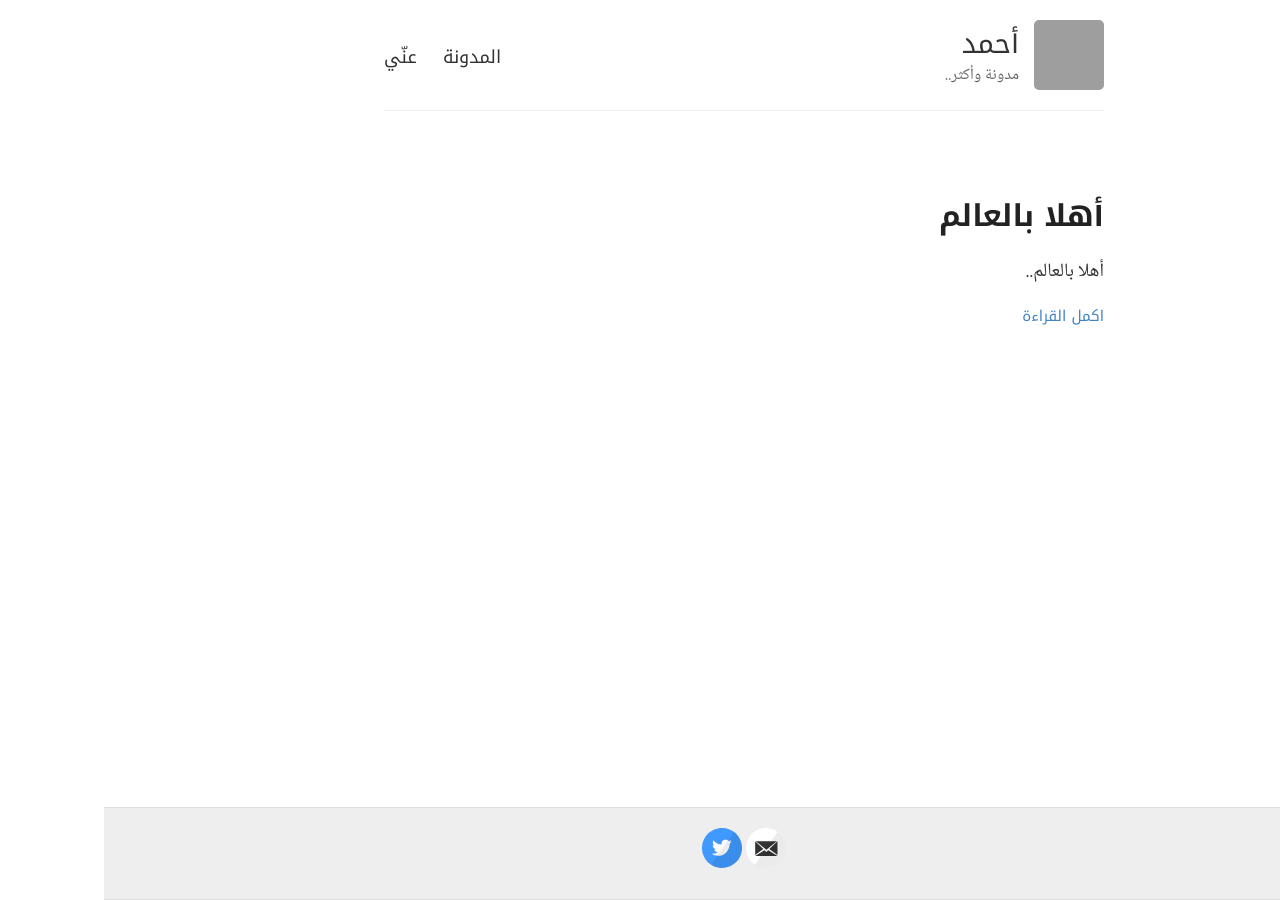
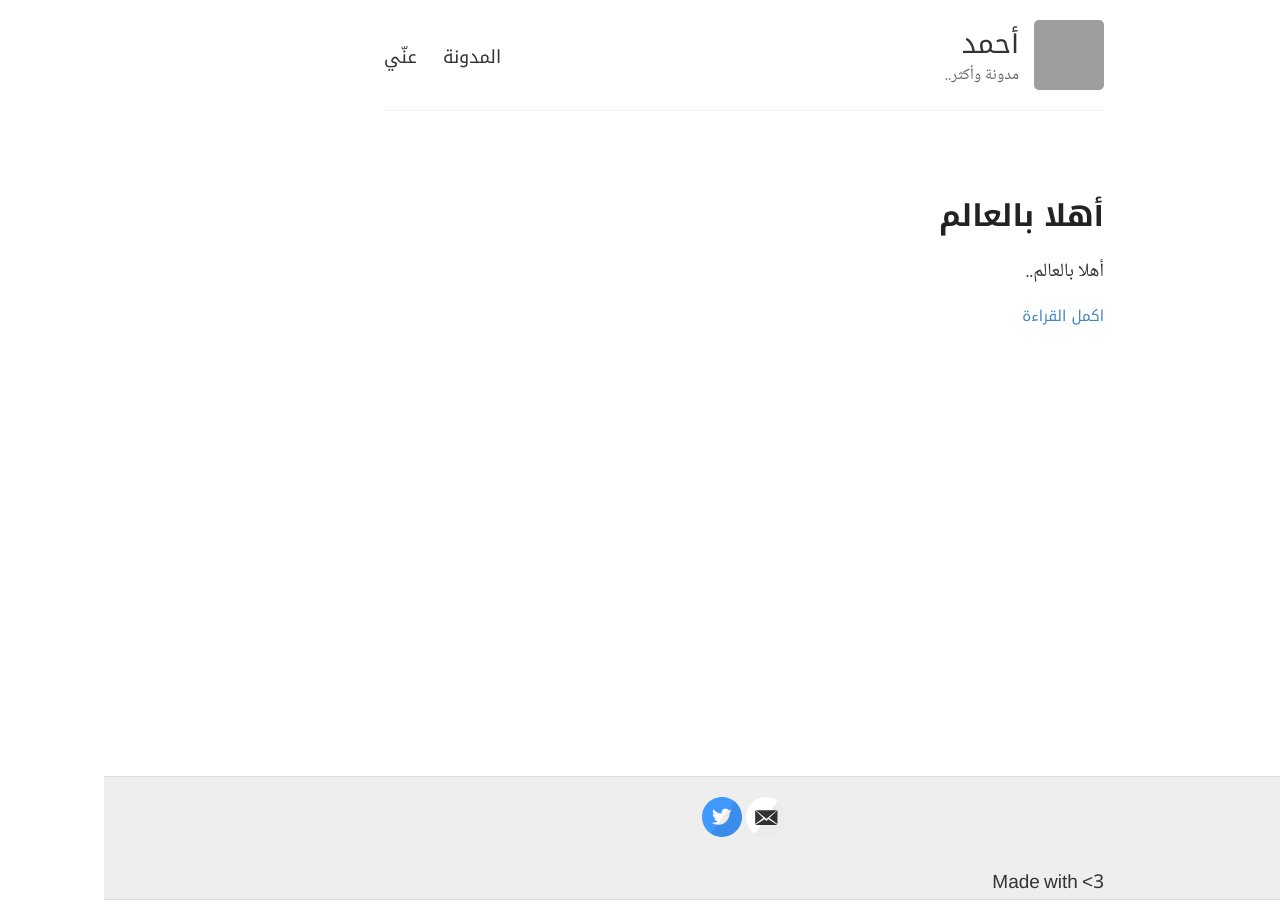
Before and after one commit to ahmadamoudi/ahmadamoudi.github.io, a Jekyll site: the page built from blog.html, in a window 1280 px wide. Built offline with Jekyll 4.4.1, drawn with Linux system fonts in a browser that asks for light colours; grey boxes are pictures that could not be loaded.

Commit message:
Update default.html

```diff
--- a/_layouts/default.html
+++ b/_layouts/default.html
@@ -48,6 +48,7 @@
         <footer class="footer">
           {% include svg-icons.html %}
         </footer>
+        <p1>Made with <3</p1>
       </div>
     </div>
 
```
